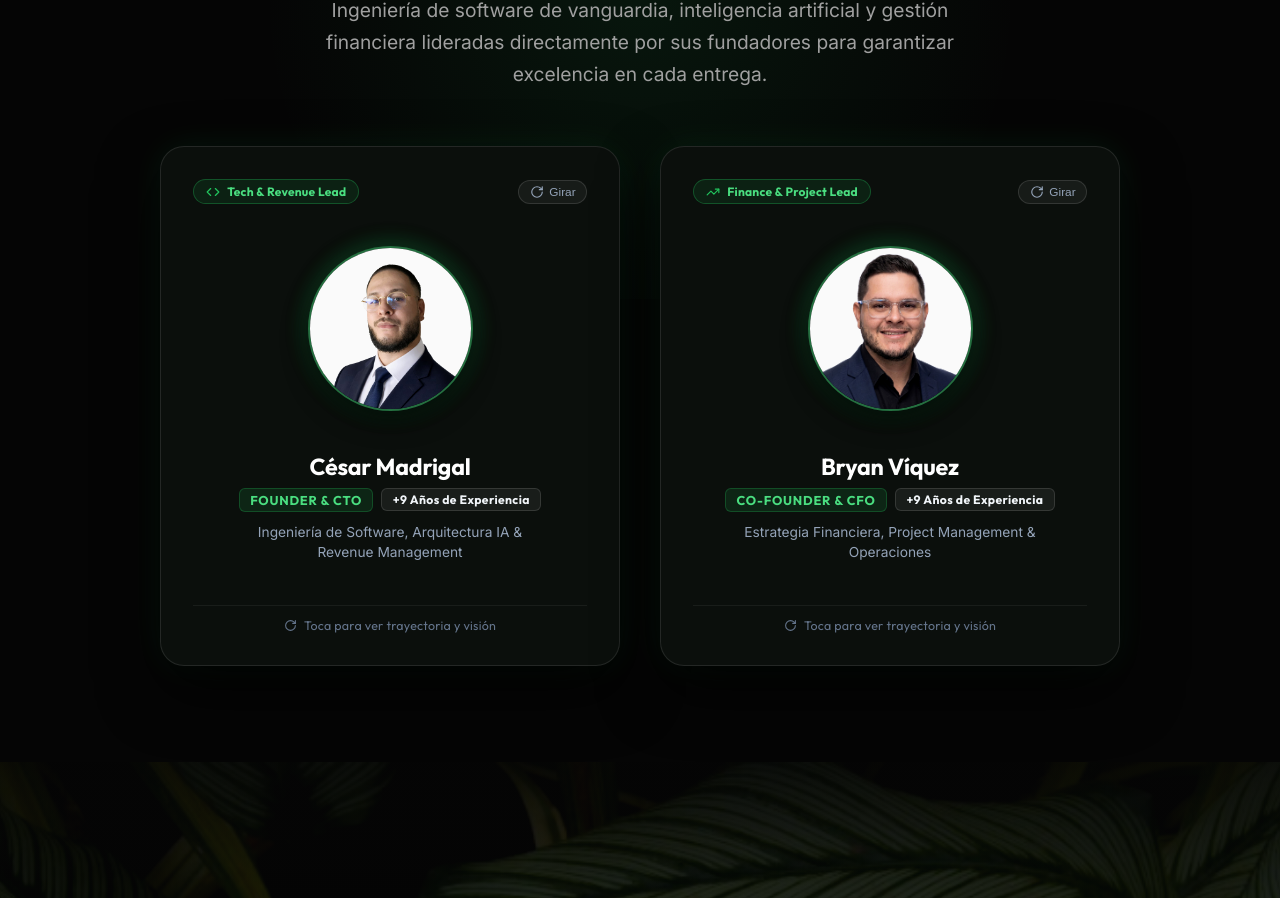
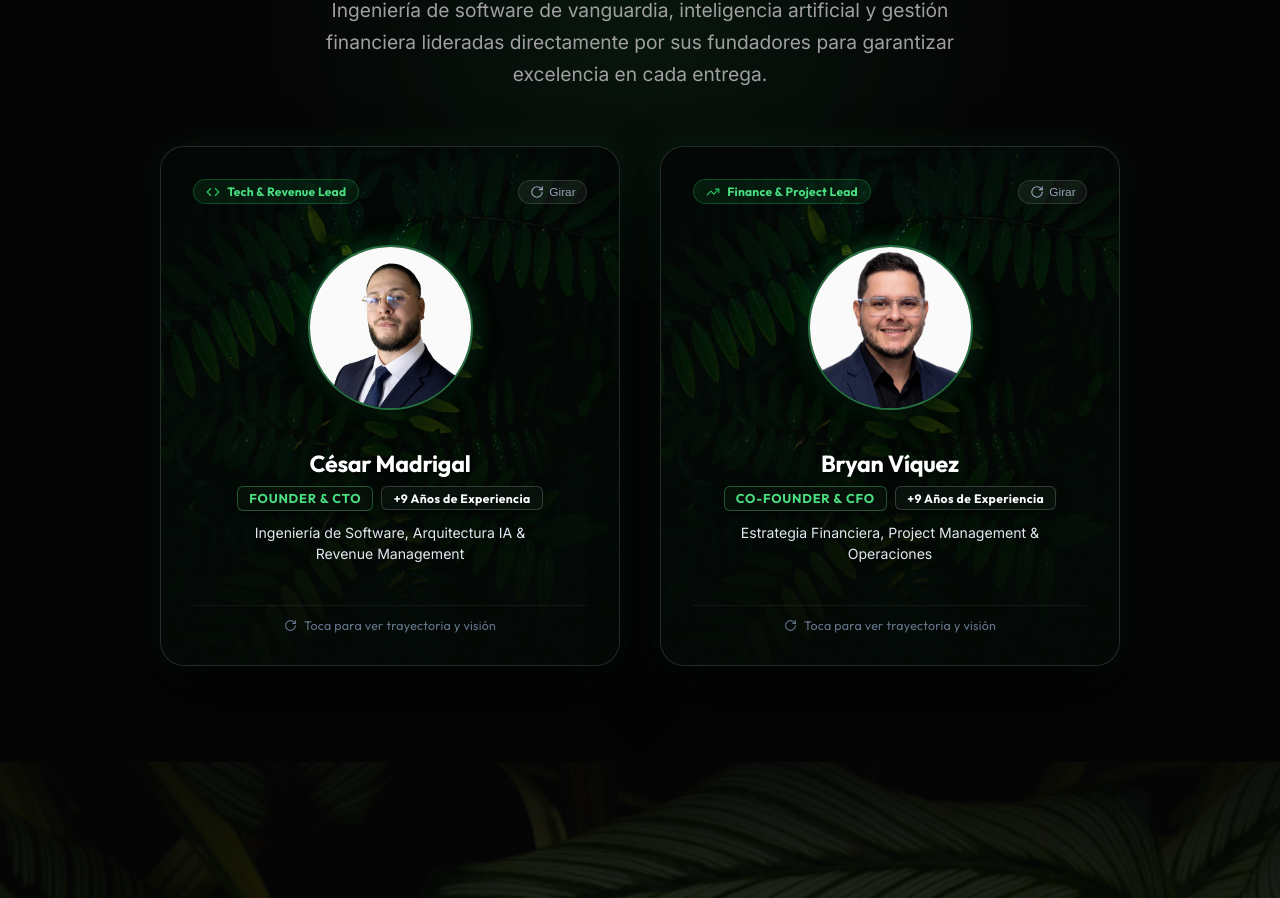
Before and after one commit to xCesar24x/Ruta_Digital, a React (Vite) app: page / in a window 1280 px wide. Shown: the part 3571-4469 px from the top of the page. Built offline with nearby package versions, Linux system fonts and the light colour scheme.

Commit message:
feat(founders): actualizar fondo botanico de tarjetas a fondo2tarjetas.png con nitidez y alto contraste

```diff
--- a/src/components/FoundersSection.css
+++ b/src/components/FoundersSection.css
@@ -128,14 +128,68 @@
   display: flex;
   flex-direction: column;
   justify-content: space-between;
-  border: 1px solid rgba(255, 255, 255, 0.1);
-  background: #0b0f0c;
+  border: 1px solid rgba(255, 255, 255, 0.12);
+  background: #090e0b;
   box-shadow: 0 25px 60px rgba(0, 0, 0, 0.8), 0 0 35px rgba(34, 197, 94, 0.1);
-  transition: border-color 0.3s ease;
+  transition: border-color 0.3s ease, box-shadow 0.3s ease;
 }
 
 .founder-3d-card-wrapper:hover .founder-card-face {
-  border-color: rgba(74, 222, 128, 0.4);
+  border-color: rgba(74, 222, 128, 0.45);
+  box-shadow: 0 30px 70px rgba(0, 0, 0, 0.9), 0 0 45px rgba(34, 197, 94, 0.22);
+}
+
+/* Botanical Card Background Layer */
+.founder-card-bg-layer {
+  position: absolute;
+  inset: 0;
+  width: 100%;
+  height: 100%;
+  z-index: 0;
+  pointer-events: none;
+  overflow: hidden;
+  border-radius: 24px;
+}
+
+.founder-card-bg-img {
+  width: 100%;
+  height: 100%;
+  object-fit: cover;
+  object-position: center 30%;
+  opacity: 0.82;
+  filter: saturate(1.2) contrast(1.15) brightness(0.95);
+  transform: scale(1.02);
+  transition: transform 0.6s cubic-bezier(0.2, 0.8, 0.2, 1), opacity 0.4s ease, filter 0.4s ease;
+}
+
+.founder-3d-card-wrapper:hover .founder-card-bg-img {
+  transform: scale(1.06);
+  opacity: 0.95;
+  filter: saturate(1.3) contrast(1.2) brightness(1.05);
+}
+
+.founder-card-bg-overlay {
+  position: absolute;
+  inset: 0;
+  background: radial-gradient(circle at 50% 32%, rgba(4, 9, 6, 0.2) 0%, rgba(4, 9, 6, 0.72) 80%),
+              linear-gradient(180deg, rgba(4, 9, 6, 0.35) 0%, rgba(4, 9, 6, 0.88) 100%);
+}
+
+.founder-card-bg-overlay.back-overlay {
+  background: radial-gradient(circle at 50% 40%, rgba(4, 9, 6, 0.65) 0%, rgba(4, 9, 6, 0.88) 80%),
+              linear-gradient(180deg, rgba(4, 9, 6, 0.65) 0%, rgba(4, 9, 6, 0.92) 100%);
+}
+
+/* Ensure face content is clearly layered on top of the botanical background */
+.founder-front-top,
+.founder-photo-container,
+.founder-front-info,
+.founder-front-footer,
+.founder-back-header,
+.founder-back-body,
+.founder-back-footer {
+  position: relative;
+  z-index: 1;
 }
 
 /* ==========================================================================
@@ -260,6 +314,7 @@
   color: #ffffff;
   letter-spacing: -0.01em;
   margin: 0;
+  text-shadow: 0 2px 12px rgba(0, 0, 0, 0.95);
 }
 
 .founder-role-row {
@@ -268,7 +323,7 @@
   justify-content: center;
   flex-wrap: wrap;
   gap: 0.5rem;
-  margin-top: 0.2rem;
+  margin-top: 0.25rem;
 }
 
 .founder-role-tag {
@@ -278,30 +333,33 @@
   color: #4ade80;
   text-transform: uppercase;
   letter-spacing: 0.06em;
-  background: rgba(34, 197, 94, 0.12);
-  border: 1px solid rgba(34, 197, 94, 0.25);
-  padding: 0.18rem 0.65rem;
+  background: rgba(8, 16, 11, 0.88);
+  border: 1px solid rgba(74, 222, 128, 0.35);
+  padding: 0.22rem 0.7rem;
   border-radius: 6px;
+  box-shadow: 0 4px 12px rgba(0, 0, 0, 0.6);
 }
 
 .founder-exp-pill {
   display: inline-block;
   font-size: 0.76rem;
   font-weight: 700;
-  color: #f1f5f9;
+  color: #f8fafc;
   letter-spacing: 0.03em;
-  background: rgba(255, 255, 255, 0.06);
-  border: 1px solid rgba(255, 255, 255, 0.12);
-  padding: 0.18rem 0.65rem;
+  background: rgba(10, 18, 13, 0.88);
+  border: 1px solid rgba(255, 255, 255, 0.18);
+  padding: 0.22rem 0.7rem;
   border-radius: 6px;
+  box-shadow: 0 4px 12px rgba(0, 0, 0, 0.6);
 }
 
 .founder-focus-text {
-  font-size: 0.86rem;
-  color: #94a3b8;
+  font-size: 0.88rem;
+  color: #e2e8f0;
   line-height: 1.45;
-  margin-top: 0.35rem;
+  margin-top: 0.45rem;
   max-width: 320px;
+  text-shadow: 0 2px 10px rgba(0, 0, 0, 0.95);
 }
 
 .founder-front-footer {
--- a/src/components/FoundersSection.jsx
+++ b/src/components/FoundersSection.jsx
@@ -131,6 +131,17 @@ const FoundersSection = () => {
 
                   {/* FRONT SIDE */}
                   <div className="founder-card-face founder-card-front">
+                    {/* Botanical Background Texture */}
+                    <div className="founder-card-bg-layer">
+                      <img
+                        src="/fondo2tarjetas.png"
+                        alt="Fondo Botánico Helechos"
+                        className="founder-card-bg-img"
+                        loading="lazy"
+                      />
+                      <div className="founder-card-bg-overlay"></div>
+                    </div>
+
                     {/* Top Status & Role Pill */}
                     <div className="founder-front-top">
                       <div className="founder-badge-pill">
@@ -185,6 +196,17 @@ const FoundersSection = () => {
 
                   {/* BACK SIDE */}
                   <div className="founder-card-face founder-card-back">
+                    {/* Botanical Background Texture */}
+                    <div className="founder-card-bg-layer">
+                      <img
+                        src="/fondo2tarjetas.png"
+                        alt="Fondo Botánico Helechos"
+                        className="founder-card-bg-img"
+                        loading="lazy"
+                      />
+                      <div className="founder-card-bg-overlay back-overlay"></div>
+                    </div>
+
                     {/* Back Header */}
                     <div className="founder-back-header">
                       <div>
```
Also changed, not shown: public/fondo2tarjetas.png (added).
